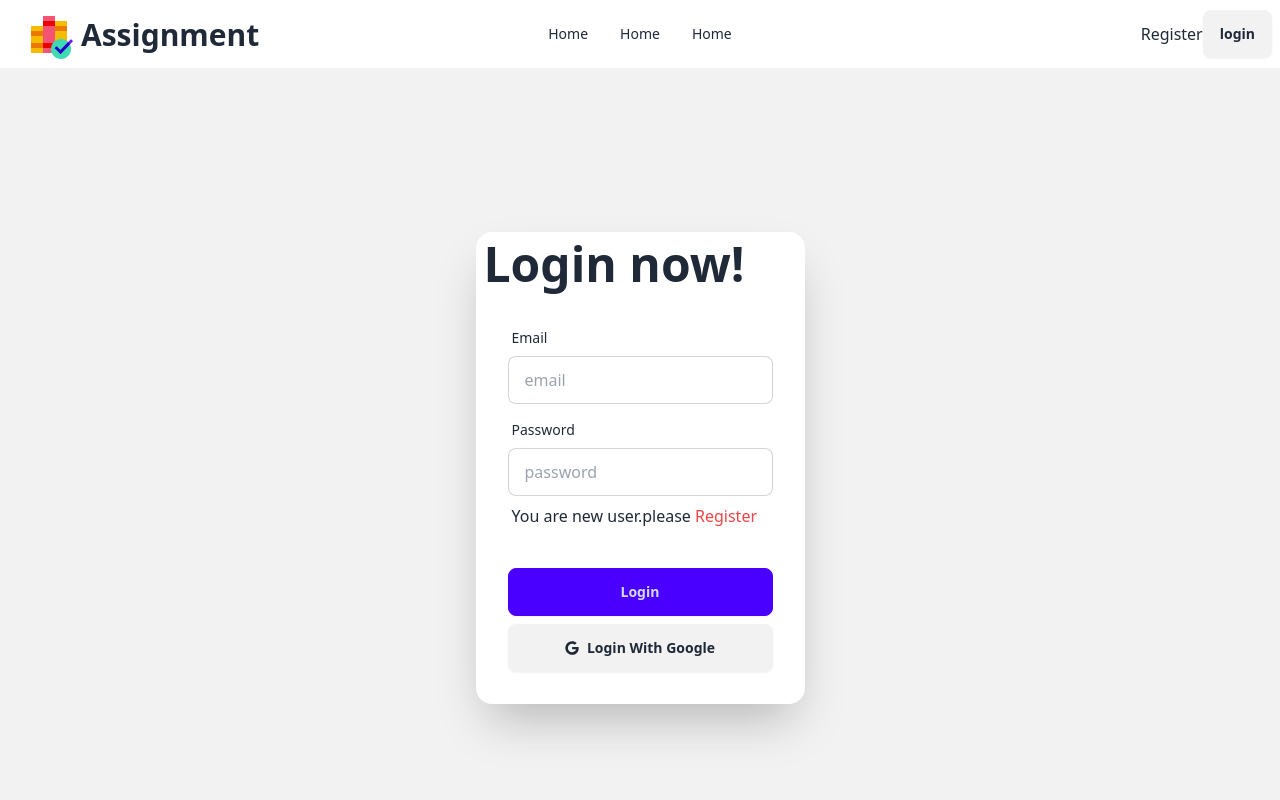
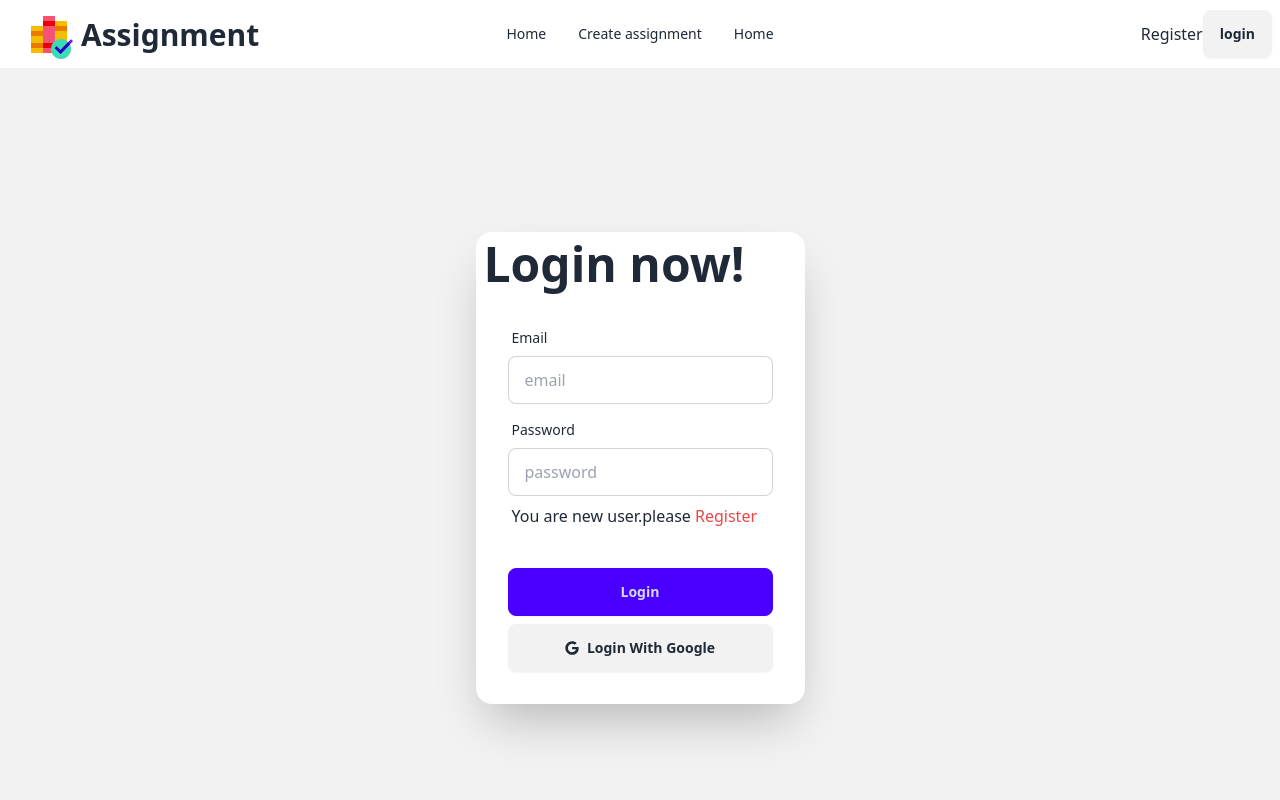
Before and after one commit to ZAHIDHOSEN/online-group-study-web-application, a React (Vite) app: page /login in a window 1280 px wide. Shown: the top 800 px of the page. Built offline with nearby package versions, Linux system fonts and the light colour scheme; no server answers.

Commit message:
added privet route

```diff
--- a/src/Components/Navbar.jsx
+++ b/src/Components/Navbar.jsx
@@ -20,7 +20,7 @@ const Navbar = () => {
     const links = <>
 
     <li><NavLink to='/'>Home</NavLink></li>
-    <li><NavLink to='/'>Home</NavLink></li>
+    <li><NavLink to='/createAssign'>Create assignment</NavLink></li>
     <li><NavLink to='/'>Home</NavLink></li>
 
     </>
--- /dev/null
+++ b/src/Pages/Create/CreateAssignment.jsx
@@ -0,0 +1,11 @@
+import React from 'react';
+
+const CreateAssignment = () => {
+    return (
+        <div>
+            <h2>create assignment</h2>
+        </div>
+    );
+};
+
+export default CreateAssignment;
--- /dev/null
+++ b/src/router/PrivetRoute.jsx
@@ -0,0 +1,18 @@
+import React, { useContext } from 'react';
+import AuthContext from '../provider/AuthContext';
+import { Navigate } from 'react-router-dom';
+
+const PrivetRoute = ({children}) => {
+    const {user,loading} = useContext(AuthContext);
+
+
+    if(user){
+
+        return children
+
+    }
+
+    return <Navigate to="/login"></Navigate>
+};
+
+export default PrivetRoute;
--- a/src/router/router.jsx
+++ b/src/router/router.jsx
@@ -5,6 +5,8 @@ import MainLayout from "../layout/MainLayout";
 import Home from "../Pages/Home/Home";
 import Register from "../Pages/Home/Register/Register";
 import Login from "../Pages/Login/Login";
+import CreateAssignment from "../Pages/Create/CreateAssignment";
+import PrivetRoute from "./PrivetRoute";
 
 
   const router = createBrowserRouter([
@@ -25,6 +27,13 @@ import Login from "../Pages/Login/Login";
         {
           path: 'login',
           element:<Login></Login>
+        },
+        {
+          path: 'createAssign',
+          element:<PrivetRoute>
+            <CreateAssignment></CreateAssignment>
+          </PrivetRoute>
+
         }
       ]
     },
```
